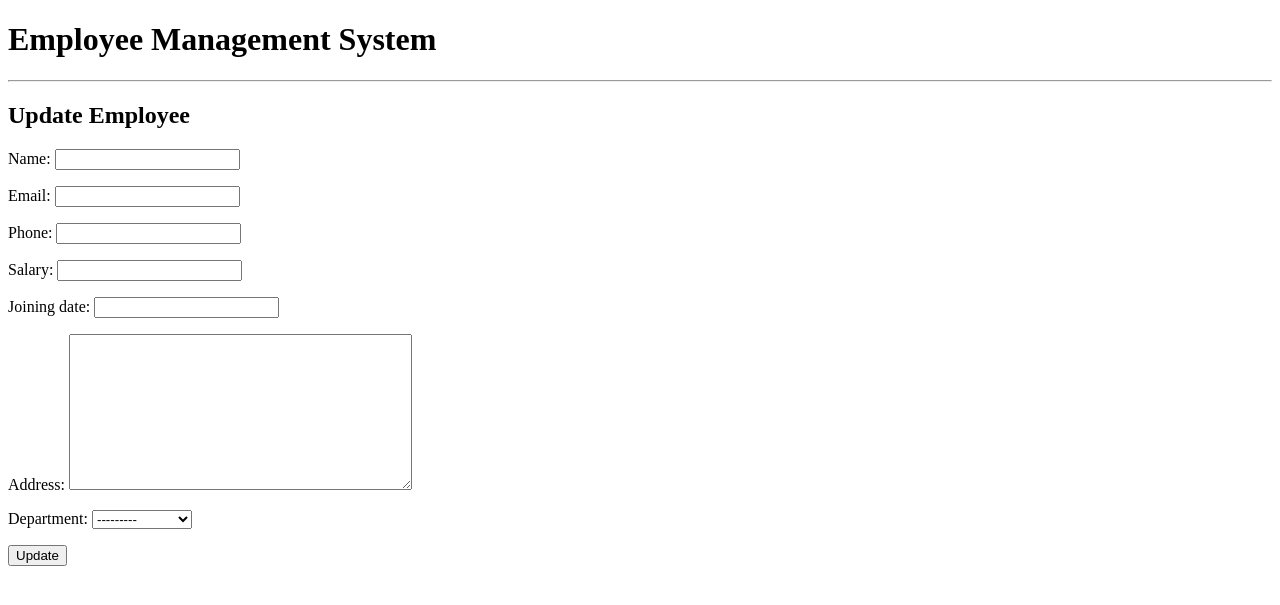
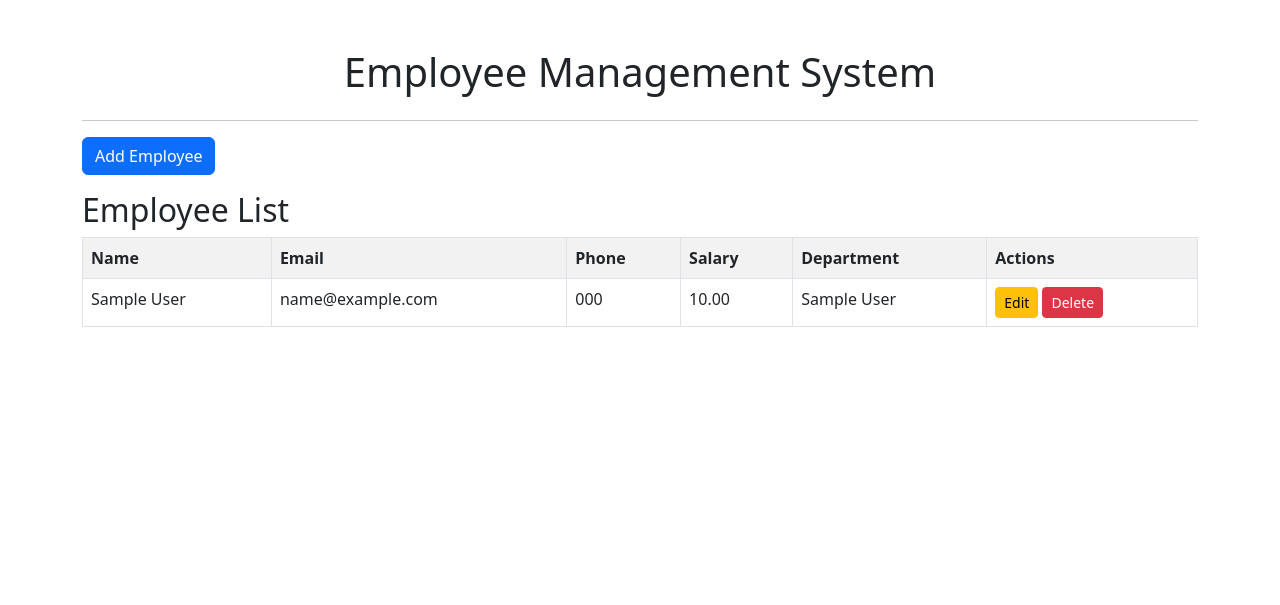
Before and after one commit to sagarsai0075/Employee-Management-System, a Django app: template employees/templates/employees/update_employee.html in a window 1280 px wide. Shown: the top 605 px of the page. Run offline with Django 5.2, Linux system fonts and the light colour scheme; the template is opened without the code that fills it: values that come from a table or form of the project are taken from there, others are empty; tables that the repository leaves empty hold one stand-in row (values such as "Sample post").

Commit message:
Updated templates with bootstrap styling

```diff
--- a/employees/templates/employees/add_employee.html
+++ b/employees/templates/employees/add_employee.html
@@ -4,10 +4,12 @@
 
 <h2>Add Employee</h2>
 
-<form method="POST">
+<form method="POST" class="card p-4 shadow">
     {% csrf_token %}
     {{ form.as_p }}
-    <button type="submit">Save</button>
+    <button type="submit" class="btn btn-success">
+        Save Employee
+    </button>
 </form>
 
 {% endblock %}
--- a/employees/templates/employees/base.html
+++ b/employees/templates/employees/base.html
@@ -2,13 +2,20 @@
 <html>
 <head>
     <title>Employee Management System</title>
+
+    <!-- Bootstrap CSS -->
+    <link href="https://cdn.jsdelivr.net/npm/bootstrap@5.3.0/dist/css/bootstrap.min.css" rel="stylesheet">
 </head>
+
 <body>
-    <h1>Employee Management System</h1>
+
+<div class="container mt-5">
+    <h1 class="text-center mb-4">Employee Management System</h1>
     <hr>
 
     {% block content %}
     {% endblock %}
+</div>
 
 </body>
 </html>
--- a/employees/templates/employees/update_employee.html
+++ b/employees/templates/employees/update_employee.html
@@ -2,12 +2,40 @@
 
 {% block content %}
 
-<h2>Update Employee</h2>
+<a href="{% url 'add_employee' %}" class="btn btn-primary mb-3">
+    Add Employee
+</a>
 
-<form method="POST">
-    {% csrf_token %}
-    {{ form.as_p }}
-    <button type="submit">Update</button>
-</form>
+<h2>Employee List</h2>
+
+<table class="table table-bordered table-striped">
+    <tr>
+        <th>Name</th>
+        <th>Email</th>
+        <th>Phone</th>
+        <th>Salary</th>
+        <th>Department</th>
+        <th>Actions</th>
+    </tr>
+
+    {% for employee in employees %}
+    <tr>
+        <td>{{ employee.name }}</td>
+        <td>{{ employee.email }}</td>
+        <td>{{ employee.phone }}</td>
+        <td>{{ employee.salary }}</td>
+        <td>{{ employee.department }}</td>
+        <td>
+            <a href="{% url 'update_employee' employee.id %}" class="btn btn-warning btn-sm">
+                Edit
+            </a>
+
+            <a href="{% url 'delete_employee' employee.id %}" class="btn btn-danger btn-sm">
+                Delete
+            </a>
+        </td>
+    </tr>
+    {% endfor %}
+</table>
 
 {% endblock %}
```
Also changed, not shown: employees/templates/employees/delete_employee.html (+12 -6 lines).
